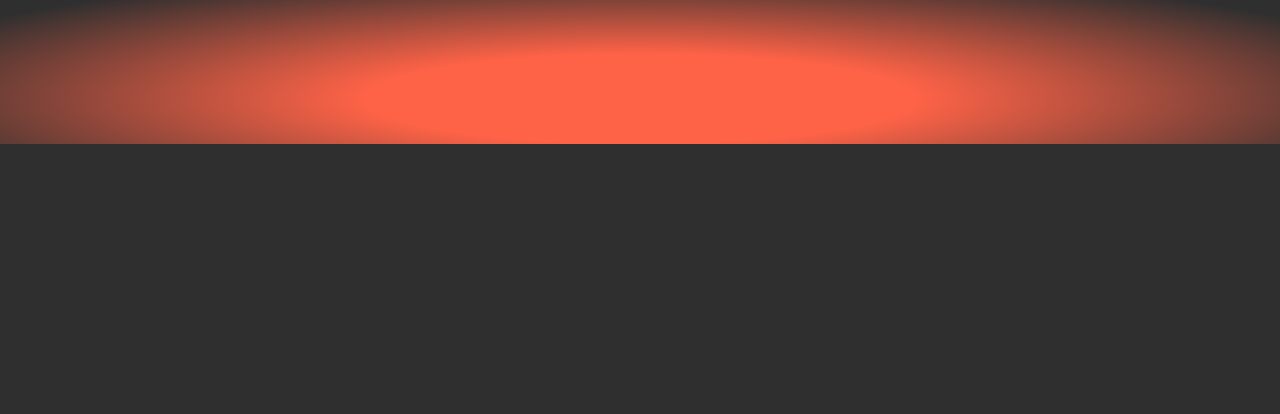
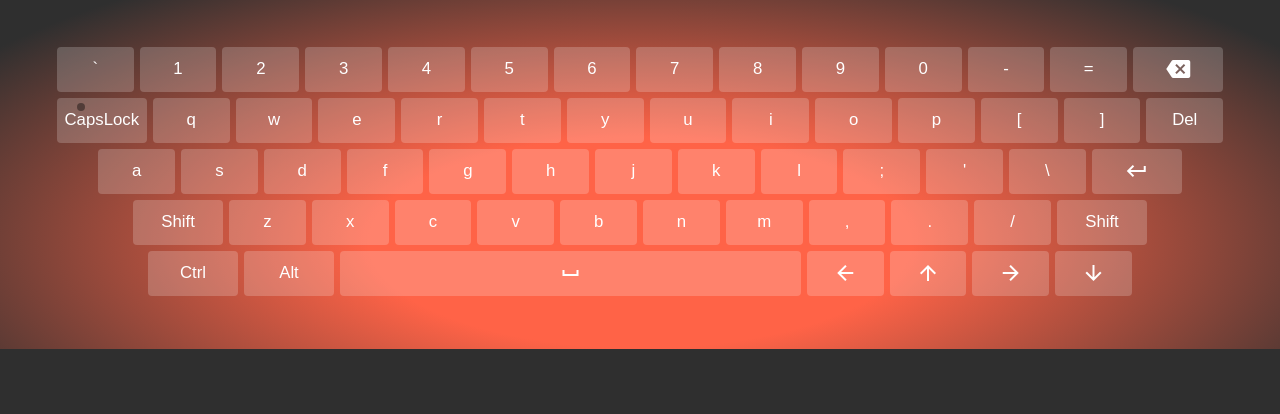
Before and after one commit to vvsar/virtual-keyboard-2022Q1, a plain HTML site: page index.html in a window 1280 px wide. Shown: the part 386-800 px from the top of the page. Drawn offline with Linux system fonts and the light colour scheme.

Commit message:
feat: add keys

```diff
--- a/script.js
+++ b/script.js
@@ -1,57 +1,62 @@
+class Key {
+  constructor(name) {
+    document.createElement('button'),
+    this.name = name,
+    this.icon = null
+  }
+  createIconHTML(icon_name) {
+    this.icon = `<span class="material-icons">${icon_name}</span>`;
+    return this.icon;
+  }
+}
+
 class Keyboard {
   constructor() {
     this.textarea = null,
     this.keys_container = null,
     this.infoBox = null;
-    this.language = 'EN',
+    this.language = 'en',
     this.typedText = '',
     this.cursorPos = 0,
     this.capsLock = false
   }
 }
 
-class Button {
-  constructor(name) {
-    this.name = name,
-    this.text = null,
-    this.icon = null
-  }
-}
-
 const keySet = {
-  'en':[
+  'en': [
   ["`", "1", "2", "3", "4", "5", "6", "7", "8", "9", "0", "-", "=", "backspace",
-  "caps", "q", "w", "e", "r", "t", "y", "u", "i", "o", "p", "[", "]",
+  "caps", "q", "w", "e", "r", "t", "y", "u", "i", "o", "p", "[", "]", "del",
   "a", "s", "d", "f", "g", "h", "j", "k", "l", ";", "'", "\\", "enter",
-  "shift", "z", "x", "c", "v", "b", "n", "m", ",", ".", "/", "shift",
-  "ctrl", "alt", "left", "space", "left", "up", "right", "down"],
+  "leftShift", "z", "x", "c", "v", "b", "n", "m", ",", ".", "/", "rightShift",
+  "ctrl", "alt", "space", "left", "up", "right", "down"],
   ["~", "!", "@", "#", "$", "%", "^", "&", "*", "\(", ")", "_", "+", "backspace",
   "caps", "q", "w", "e", "r", "t", "y", "u", "i", "o", "p", "{", "}",
   "a", "s", "d", "f", "g", "h", "j", "k", "l", ":", "\"", "|", "enter",
-  "shift", "z", "x", "c", "v", "b", "n", "m", "<", ">", "?", "shift",
-  "ctrl", "alt", "left", "space", "left", "up", "right", "down"]
+  "leftShift", "z", "x", "c", "v", "b", "n", "m", "<", ">", "?", "rightShift",
+  "ctrl", "alt", "space", "left", "up", "right", "down"]
   ],
   'ru': [
   ["ё", "1", "2", "3", "4", "5", "6", "7", "8", "9", "0", "-", "=", "backspace",
   "caps", "й", "ц", "у", "к", "е", "н", "г", "ш", "щ", "з", "х", "ъ",
   "ф", "ы", "в", "а", "п", "р", "о", "л", "д", "ж", "э", "\\", "enter",
   "shift", "я", "ч", "с", "м", "и", "т", "ь", "б", "ю", ".", "shift",
-  "ctrl", "alt", "left", "space", "left", "up", "right", "down"],
+  "ctrl", "alt", "space", "left", "up", "right", "down"],
   ["ё", "!", "\"", "№", ";", "%", ":", "?", "*", "\(", ")", "_", "+", "backspace",
   "caps", "й", "ц", "у", "к", "е", "н", "г", "ш", "щ", "з", "х", "ъ",
   "ф", "ы", "в", "а", "п", "р", "о", "л", "д", "ж", "э", "/", "enter",
   "shift", "я", "ч", "с", "м", "и", "т", "ь", "б", "ю", ",", "shift",
-  "ctrl", "alt", "left", "space", "left", "up", "right", "down"]
+  "ctrl", "alt", "space", "left", "up", "right", "down"]
   ]
 };
 
+const keyBoard = new Keyboard();
 
 function keyboardInit() {
-  const keyBoard = new Keyboard();
 
   this.textarea = document.createElement('textarea');
   this.textarea.classList.add('text-input');
   document.body.appendChild(this.textarea);
+  this.textarea.focus();
 
   this.infoBox = document.createElement('div');
   this.infoBox.classList.add('info-box');
@@ -63,7 +68,7 @@ function keyboardInit() {
   this.infoBox.appendChild(winLogo);
   const langSign = document.createElement('div');
   langSign.classList.add('lang-sign');
-  langSign.textContent = `${keyBoard.language}`;
+  langSign.textContent = (`${keyBoard.language}`).toUpperCase();
   this.infoBox.appendChild(langSign);
   const shiftInfo = document.createElement('span');
   shiftInfo.classList.add('shift-info');
@@ -73,6 +78,171 @@ function keyboardInit() {
   this.keys_container = document.createElement('div');
   this.keys_container.classList.add('keys-container');
   document.body.appendChild(this.keys_container);
+
+  this.keys_container.appendChild(createKeys());
+}
+
+function createKeys() {
+
+  // const createIconHTML = (icon_name) => {
+  //   return `<i class="material-icons">${icon_name}</i>`;
+  // }
+
+  const fragment = document.createDocumentFragment();
+
+  let currentLayout = keySet.en[0];
+  currentLayout.forEach(keyName => {
+    const keyElement = document.createElement('button');
+    const key = new Key(keyName);
+    keyElement.classList.add("keyboard-key");
+    const insertLineBreak = [currentLayout[13], currentLayout[27], currentLayout[40], currentLayout[52]].indexOf(keyName) !== -1;
+
+    switch (keyName) {
+      case "backspace":
+        keyElement.classList.add("keyboard-key-wide");
+        keyElement.innerHTML = key.createIconHTML("backspace");
+
+        // key.addEventListener("click", () => {
+        //   this.properties.value = this.properties.value.substring(0, this.properties.value.length - 1);
+        //   this._triggerEvent("oninput");
+        // });
+
+        break;
+
+      case "caps":
+        keyElement.classList.add("keyboard-key-wide", "keyboard-key-caps");
+        keyElement.innerText = 'CapsLock';
+        if (keyBoard.capsLock) keyElement.classList.add("keyboard-key-caps-active");
+        // keyElement.addEventListener("click", () => {
+        //   this._toggleCapsLock();
+        //   keyElement.classList.toggle("keyboard__key--active", this.properties.capsLock);
+        // });
+
+        break;
+
+      case "del":
+        keyElement.innerText = 'Del';
+
+        break;
+
+      // case "en-ru":
+      //   keyElement.classList.add("keyboard__key--wide");
+      //   keyElement.textContent = this.properties.language ? "RU" : "EN";
+      //   keyElement.addEventListener("click", () => {
+      //     this._toggleEnRu();
+
+      //   });
+
+      //   break;
+
+      case "leftShift":
+      case "rightShift":
+        keyElement.classList.add("keyboard-key-wide");
+        keyElement.innerText = 'Shift';
+        // keyElement.addEventListener("click", () => {
+        //   this._toggleShift();
+        // });
+
+        break;
+
+      case "ctrl":
+        keyElement.classList.add("keyboard-key-wide");
+        keyElement.innerText = 'Ctrl';
+
+        break;
+
+      case "alt":
+        keyElement.classList.add("keyboard-key-wide");
+        keyElement.innerText = 'Alt';
+
+        break;
+
+      case "enter":
+        keyElement.classList.add("keyboard-key-wide");
+        keyElement.innerHTML = key.createIconHTML("keyboard_return");
+
+        // keyElement.addEventListener("click", () => {
+        //   this.properties.value += "\n";
+        //   this._triggerEvent("oninput");
+        // });
+
+        break;
+
+      case "space":
+        keyElement.classList.add("keyboard-key-space");
+        keyElement.innerHTML = key.createIconHTML("space_bar");
+
+        // keyElement.addEventListener("click", () => {
+        //   this.properties.value += " ";
+        //   this._triggerEvent("oninput");
+        // });
+
+        break;
+
+      case "left":
+        keyElement.innerHTML = key.createIconHTML("arrow_back");
+
+        break;
+
+      case "right":
+        keyElement.innerHTML = key.createIconHTML("arrow_forward");
+
+        break;
+
+      case "up":
+        keyElement.innerHTML = key.createIconHTML("arrow_upward");
+
+        break;
+
+      case "down":
+        keyElement.innerHTML = key.createIconHTML("arrow_downward");
+
+        break;
+
+        // case "done":
+      //   keyElement.classList.add("keyboard__key--wide");
+      //   keyElement.innerHTML = createIconHTML("keyboard_hide");
+
+      //   keyElement.addEventListener("click", () => {
+      //     this.close();
+      //     this._triggerEvent("onclose");
+      //   });
+
+      //   break;
+
+      default:
+        keyElement.innerText = key.name;
+        // if (keyBoard.capsLock === this.properties.shift) {
+        //   keyElement.textContent = key.toLowerCase();
+        // } else {
+        //   keyElement.textContent = key.toUpperCase();
+        // }
+
+        // keyElement.addEventListener("click", () => {
+        //   if (this.properties.capsLock === this.properties.shift) {
+        //     this.properties.value += key.toLowerCase();
+        //   } else {
+        //     this.properties.value += key.toUpperCase();
+        //   }
+
+        //   this._triggerEvent("oninput");
+        // });
+
+        break;
+    }
+
+
+
+    fragment.appendChild(keyElement);
+
+    if (insertLineBreak) {
+      fragment.appendChild(document.createElement("br"));
+    }
+  });
+
+
+
+  return fragment;
 }
 
 keyboardInit();
--- a/style.css
+++ b/style.css
@@ -60,8 +60,53 @@ body {
 
 .keys-container {
   width: 100%;
-  padding: 100px 0 50px 0;
+  padding: 50px 0;
   background: radial-gradient(at 50% 70%, #FF6347 30%, #2F2F2F 90%);
-
+  text-align: center;
   user-select: none;
 }
+
+.keyboard-key {
+  height: 45px;
+  width: 6%;
+  max-width: 90px;
+  margin: 3px;
+  border-radius: 4px;
+  border: none;
+  background: rgba(255, 255, 255, 0.2);
+  color: #ffffff;
+  font-size: 1.05rem;
+  outline: none;
+  cursor: pointer;
+  display: inline-flex;
+  align-items: center;
+  justify-content: center;
+  vertical-align: top;
+  padding: 0;
+  -webkit-tap-highlight-color: transparent;
+  position: relative;
+}
+
+.keyboard-key-wide {
+  width: 12%;
+}
+
+.keyboard-key-space {
+  width: 36%;
+  max-width: 500px;
+}
+
+.keyboard-key-caps::after {
+  content: '';
+  top: 5px;
+  left: 20px;
+  position: absolute;
+  width: 8px;
+  height: 8px;
+  background: rgba(0, 0, 0, 0.4);
+  border-radius: 50%;
+}
+
+.keyboard-key-caps-active::after {
+  background: #08ff00;
+}
```
